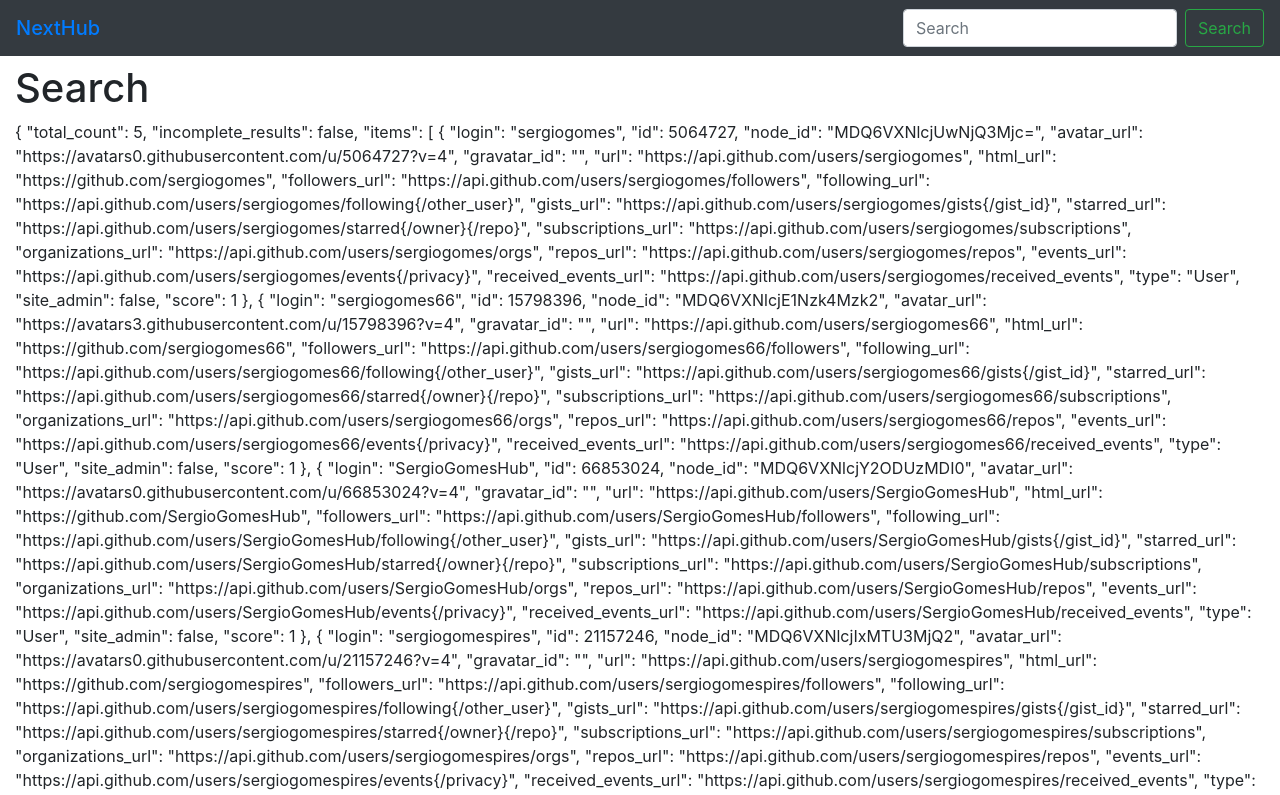
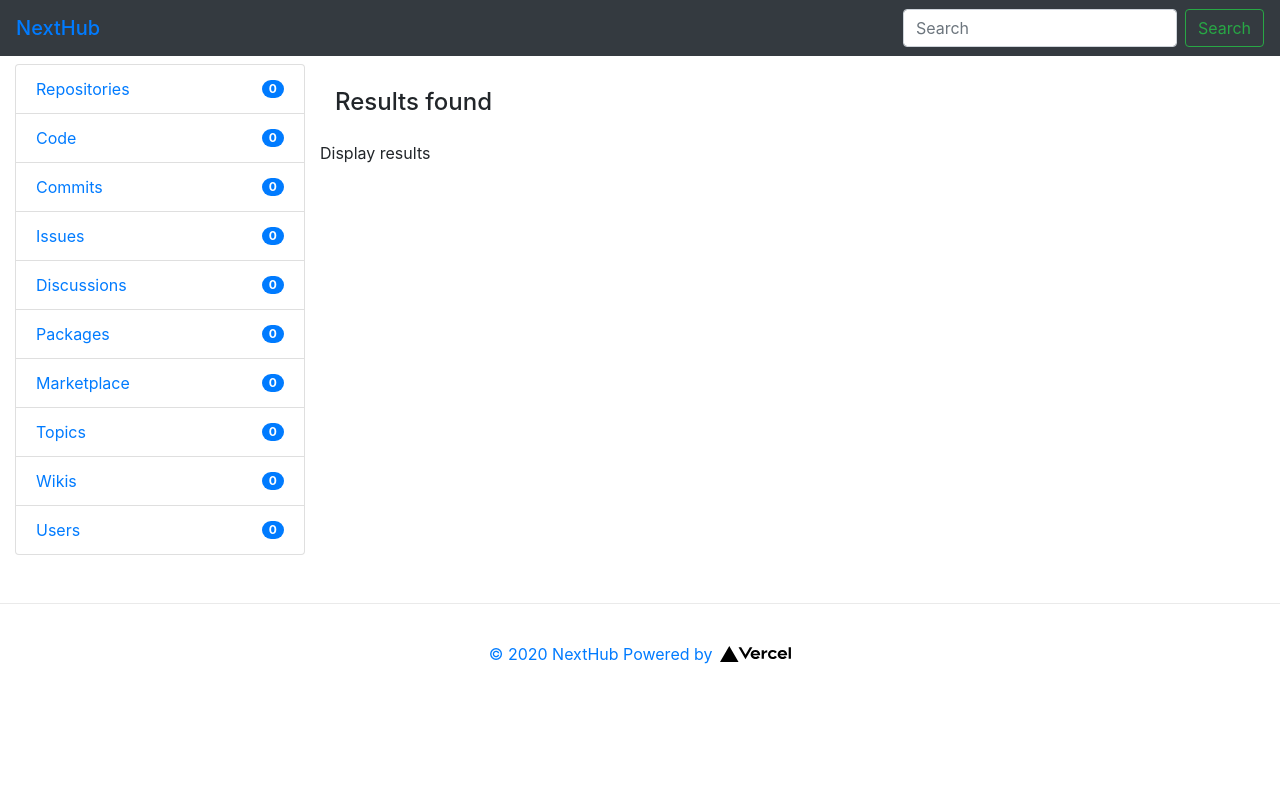
Before and after one commit to sergiogomes/react-next-hub-search, a Next.js app: page /search in a window 1280 px wide. Shown: the top 795 px of the page. Built offline with nearby package versions, Linux system fonts and the light colour scheme.

Commit message:
Improving view list results on side search.

```diff
--- /dev/null
+++ b/components/sideSearch/sideSearch.js
@@ -0,0 +1,24 @@
+const SideSearch = (props) => {
+  const { options } = props;
+
+  // Bootsrap list with badges
+  return (
+    <div className="list-group">
+      {options.map((item) => (
+        <a
+          key={item.id}
+          onClick={() => props.changeSideSearchOption(item)}
+          href="#"
+          className={`list-group-item d-flex justify-content-between align-items-center ${
+            props.activeCategory === item.id ? "active" : ""
+          }`}
+        >
+          {item.option}
+          <span class="badge badge-primary badge-pill">{item.results}</span>
+        </a>
+      ))}
+    </div>
+  );
+};
+
+export default SideSearch;
--- a/pages/search.js
+++ b/pages/search.js
@@ -1,32 +1,69 @@
 import React from "react";
+
+import SideSearch from "../components/sideSearch/sideSearch";
 
 import { getSearchUsers } from "../actions";
 
 class Search extends React.Component {
   constructor(props) {
     super(props);
-    this.state = {};
+    this.state = {
+      options: [
+        { id: 1, option: "Repositories", results: 0 },
+        { id: 2, option: "Code", results: 0 },
+        { id: 3, option: "Commits", results: 0 },
+        { id: 4, option: "Issues", results: 0 },
+        { id: 5, option: "Discussions", results: 0 },
+        { id: 6, option: "Packages", results: 0 },
+        { id: 7, option: "Marketplace", results: 0 },
+        { id: 8, option: "Topics", results: 0 },
+        { id: 9, option: "Wikis", results: 0 },
+        { id: 10, option: "Users", results: 0 },
+      ],
+    };
   }
+
+  static async getInitialProps({ query }) {
+    const usersData = await getSearchUsers(query.q);
+    return {
+      usersData,
+    };
+  }
+
+  handleSideSearchOption = (option) => {
+    this.setState({ filter: [option.id, option.name] });
+  };
+
+  filterResults = (movies) => {
+    // if (this.state.filter[0] === 0) return movies;
+    // return movies.filter((m) => {
+    //   return m.genre_ids && m.genre_ids.includes(this.state.filter[0]);
+    // });
+  };
 
   render() {
     const { usersData } = this.props;
+    const { options } = this.state;
     return (
-      <>
-        <h1>Search</h1>
-        {JSON.stringify(usersData, null, 2)}
-      </>
+      <div className="row">
+        <div className="col-lg-3">
+          <SideSearch
+            changeSideSearchOption={this.handleSideSearchOption}
+            // activeCategory={this.state.filter[0]}
+            options={options || []}
+          />
+        </div>
+        <div className="col-lg-9">
+          <h4 className="my-4 c-red">Results found</h4>
+          <div className="row">Display results</div>
+        </div>
+      </div>
+      // <>
+      //   <h1>Search</h1>
+      //   {JSON.stringify(usersData, null, 2)}
+      // </>
     );
   }
 }
 
 export default Search;
-
-export async function getStaticProps({ params }) {
-  console.log(params);
-  const usersData = await getSearchUsers(params);
-  return {
-    props: {
-      usersData,
-    },
-  };
-}
```
